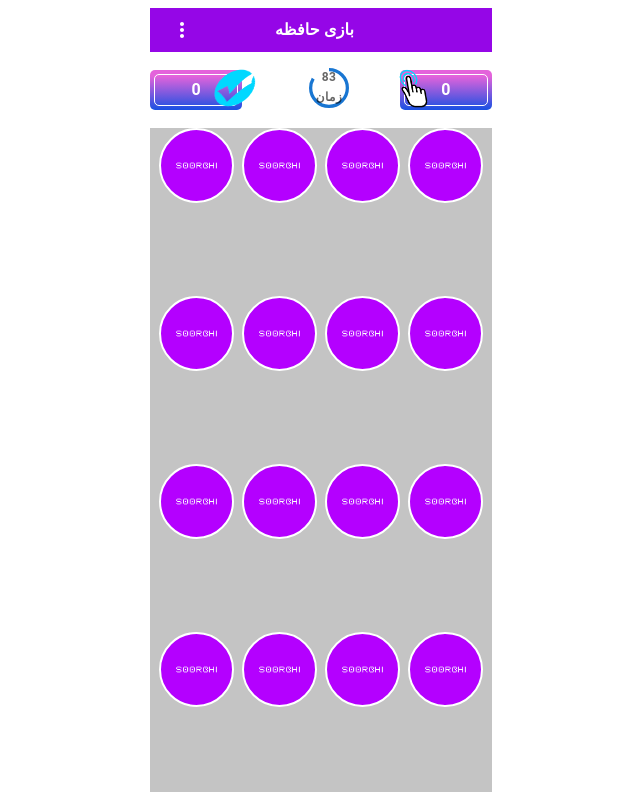
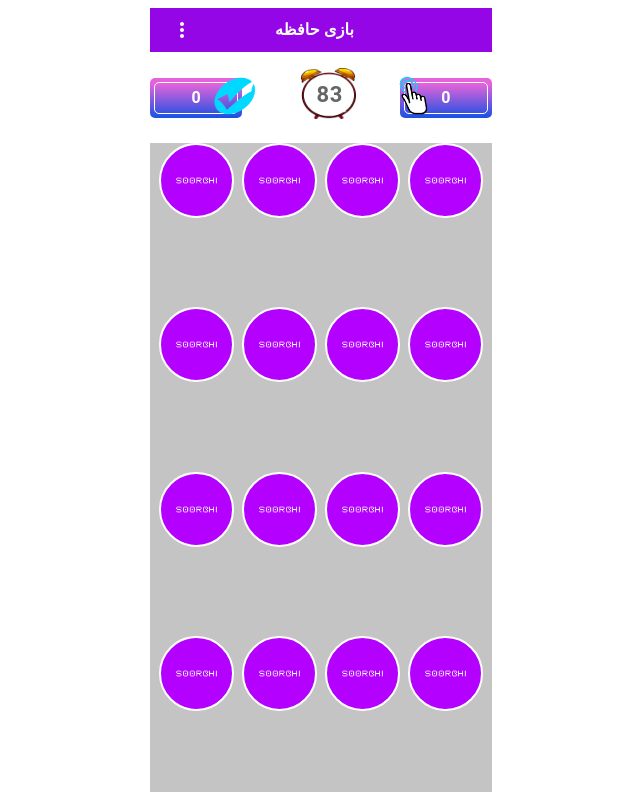
Before and after one commit to mohammadsohrabi2021/memoryGame, a Next.js app: page / in a window 1280 px wide. Shown: the whole page, without its empty margins (319-959 px from the left). Built offline with nearby package versions, Linux system fonts and the light colour scheme.

Commit message:
refactor timer progress done

```diff
--- a/package.json
+++ b/package.json
@@ -21,6 +21,7 @@
     "eslint-config-next": "13.2.1",
     "next": "13.2.1",
     "react": "18.2.0",
+    "react-clock": "^4.1.0",
     "react-dom": "18.2.0",
     "styled-components": "^5.3.6",
     "typescript": "4.9.5"
--- a/src/components/TimerProgress/TimerProgress.tsx
+++ b/src/components/TimerProgress/TimerProgress.tsx
@@ -1,16 +1,20 @@
 import React from 'react'
 import CircularProgress, {
-    CircularProgressProps,
-  } from '@mui/material/CircularProgress';
+  CircularProgressProps,
+} from '@mui/material/CircularProgress';
 import Typography from '@mui/material/Typography';
 import Box from '@mui/material/Box';
-
+import Image from 'next/image';
+import clock from '../../../public/images/clock.png'
+import { Grid } from '@mui/material';
 type Props = {}
 
-const TimerProgress = ( props: CircularProgressProps & { value: number },) => {
-    return (
-        <Box sx={{ position: 'relative', display: 'inline-flex' }}>
-        <CircularProgress variant="determinate" {...props} />
+const TimerProgress = (props: CircularProgressProps & { value: number },) => {
+  return (
+    <Grid position={'relative'}>
+      <Image src={clock} alt={'clock'} style={{width:'55px',height:'55px'}}/>
+      <Box sx={{ position: 'absolute', display: 'inline-flex'}}right={{xs:52,sm:115,md:70}} top={27}>
+        {/* <CircularProgress variant="determinate" {...props} /> */}
         <Box
           sx={{
             top: 0,
@@ -29,9 +33,12 @@ const TimerProgress = ( props: CircularProgressProps & { value: number },) => {
             color="text.secondary"
             padding={'100px'}
             fontWeight={'bold'}
-          >{`${Math.round(props.value)} زمان`}</Typography>
+            fontSize={'22px'}
+          >{`${Math.round(props.value)}`}</Typography>
         </Box>
       </Box>
-    )
+    </Grid>
+
+  )
 }
 export default TimerProgress
```
Also changed, not shown: 1 other file (tests, documents, lock files or other folders).
